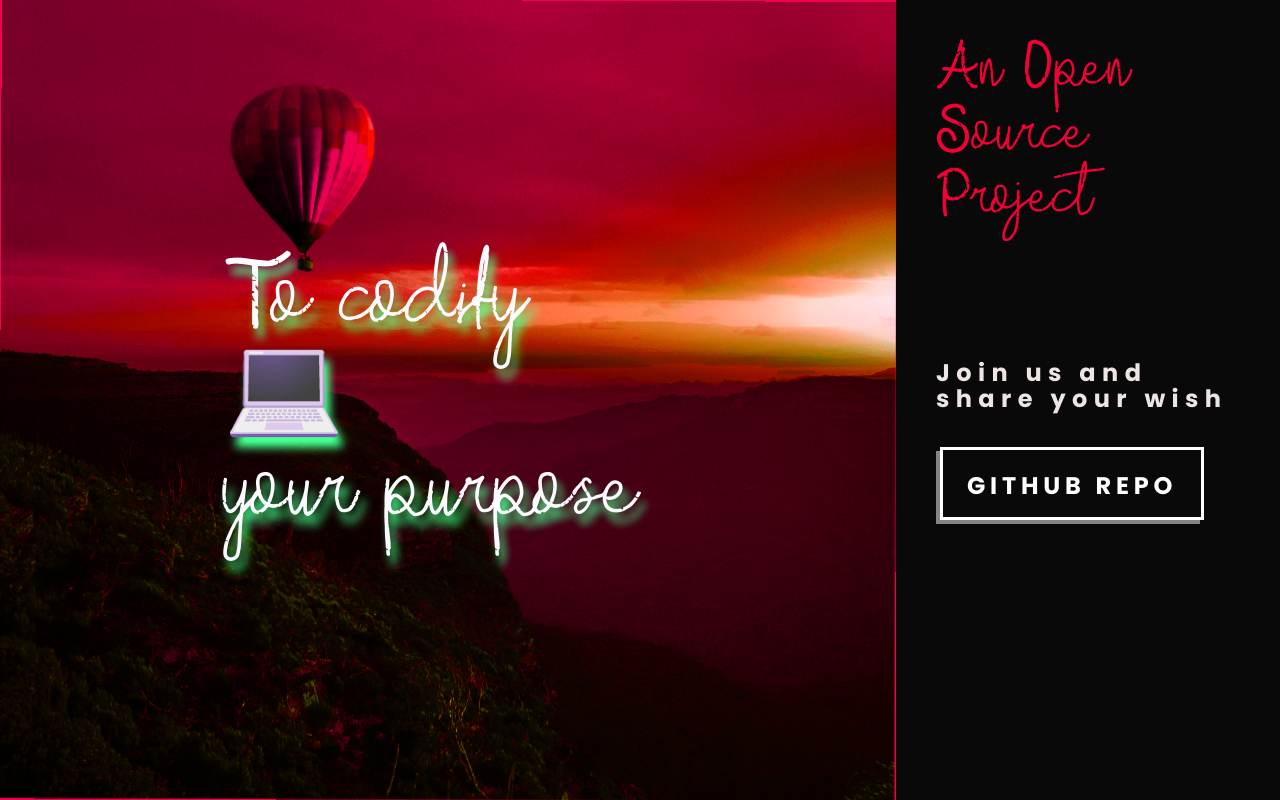
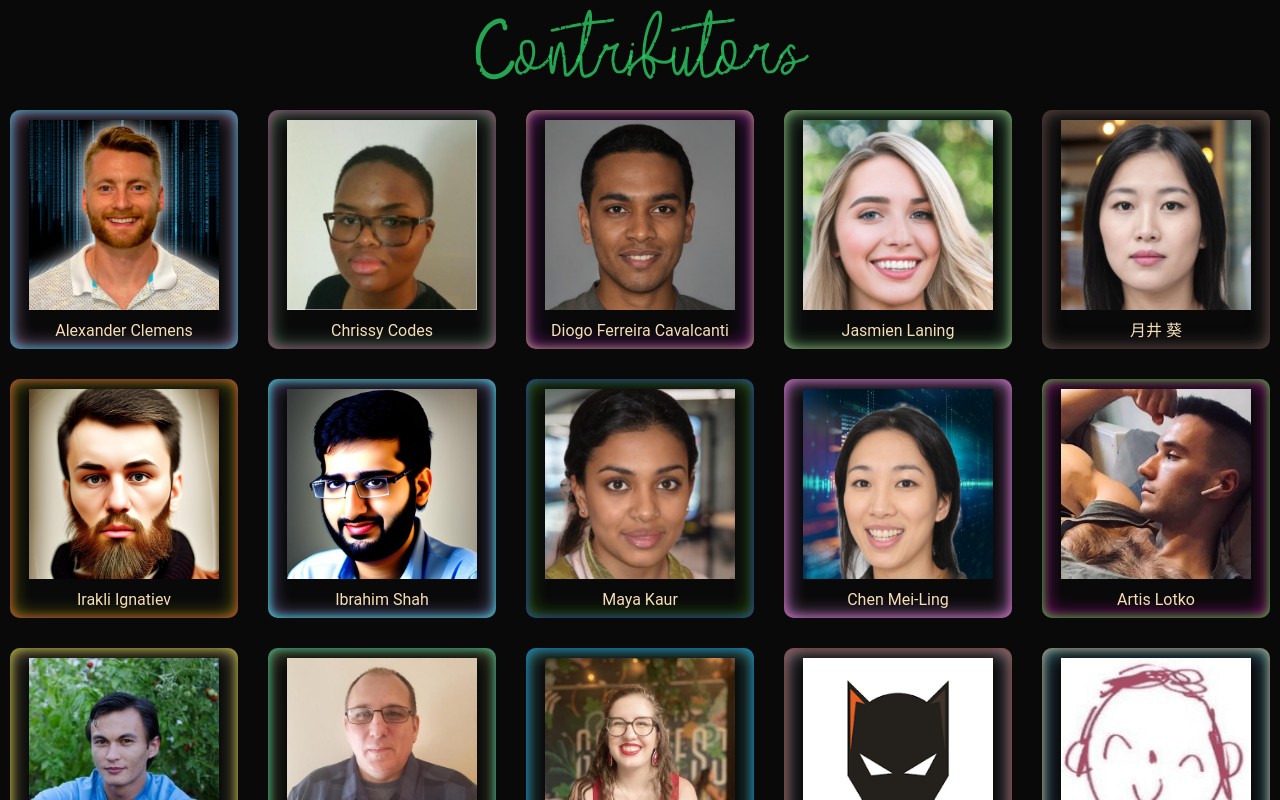
Before and after one commit to BeforeIDieCode/BeforeIDieAchievements, a React (Create React App) app: page /Contributors in a window 1280 px wide. Shown: the top 800 px of the page. Built offline with nearby package versions, Linux system fonts and the light colour scheme; no server answers.

Commit message:
Added a contributors page, ContributorsGrid component and a style sheet for that component. Also added routing to the page.

```diff
--- a/package.json
+++ b/package.json
@@ -14,6 +14,7 @@
     "react-dom": "^18.0.0",
     "react-i18next": "^13.2.2",
     "react-masonry-css": "^1.0.16",
+    "react-router-dom": "^6.16.0",
     "react-scripts": "5.0.0",
     "react-simple-typewriter": "^5.0.1",
     "use-sound": "^4.0.1",
--- /dev/null
+++ b/src/Components/ContributorsGrid/ContributorsGrid.jsx
@@ -0,0 +1,29 @@
+import React from 'react';
+import styles from './ContributorsGrid.module.css';
+
+const getDifferentColors = () => {
+  const r = Math.floor(Math.random() * 256);
+  const g = Math.floor(Math.random() * 256);
+  const b = Math.floor(Math.random() * 256);
+  return `rgba(${r},${g},${b},0.8)`;
+};
+
+const ContributorsGrid = ({ contributors }) => {
+  return (
+    <div>
+    <h1 className={styles["contributor-title"]} style={{color:`${getDifferentColors()}`}}>Contributors</h1>
+    <div className={styles["contributor-grid"]}>
+      {contributors.map(contributor => (
+        <a key={contributor.id} href={contributor.GitHub} target="_blank" className={styles["contributor-card"]} style={{ boxShadow: `inset 0 0 10px ${getDifferentColors()}, inset 0 0 20px ${getDifferentColors()}`} }>
+          <div>
+            <img src={contributor.avatar} alt={contributor.name} />
+            <p>{contributor.name}</p>
+          </div>
+        </a>
+      ))}
+    </div>
+    </div>
+  );
+};
+
+export default ContributorsGrid;
--- /dev/null
+++ b/src/Components/ContributorsGrid/ContributorsGrid.module.css
@@ -0,0 +1,38 @@
+.contributor-title{
+  text-align: center;
+  margin: 20px 0px 10px 0px;
+  font-size: 500%;
+  font-family: "Mefika", sans-serif;
+}
+
+.contributor-grid {
+  display: grid;
+  grid-template-columns: repeat(auto-fill, minmax(200px, 1fr));
+  gap: 30px;
+  margin: 0px 10px 10px 10px;
+}
+
+.contributor-card {
+  border-radius: 10px;
+  text-align: center;
+  padding: 10px;
+  transition: transform 0.3s ease;
+}
+
+.contributor-card:hover{
+  transform: scale(1.1);
+
+}
+
+.contributor-card img {
+  min-height: 190px;
+  min-width: 190px;
+  max-width: 190px;
+  max-height: 190px;
+}
+
+.contributor-card p {
+  margin-top: 10px;
+  color: wheat;
+  font-family: "Roboto", sans-serif;
+}
--- /dev/null
+++ b/src/pages/Contributors.jsx
@@ -0,0 +1,13 @@
+import React from 'react';
+import contributors from '../Jsons/Contributors.json';
+import ContributorsGrid from '../Components/ContributorsGrid/ContributorsGrid';
+
+const Contributors = () => {
+  return (
+    <div>
+     <ContributorsGrid contributors={contributors}/>
+    </div>
+  )
+}
+
+export default Contributors;
```
Also changed, not shown: src/index.js (+22 -1 lines), 1 other file (tests, documents, lock files or other folders).
